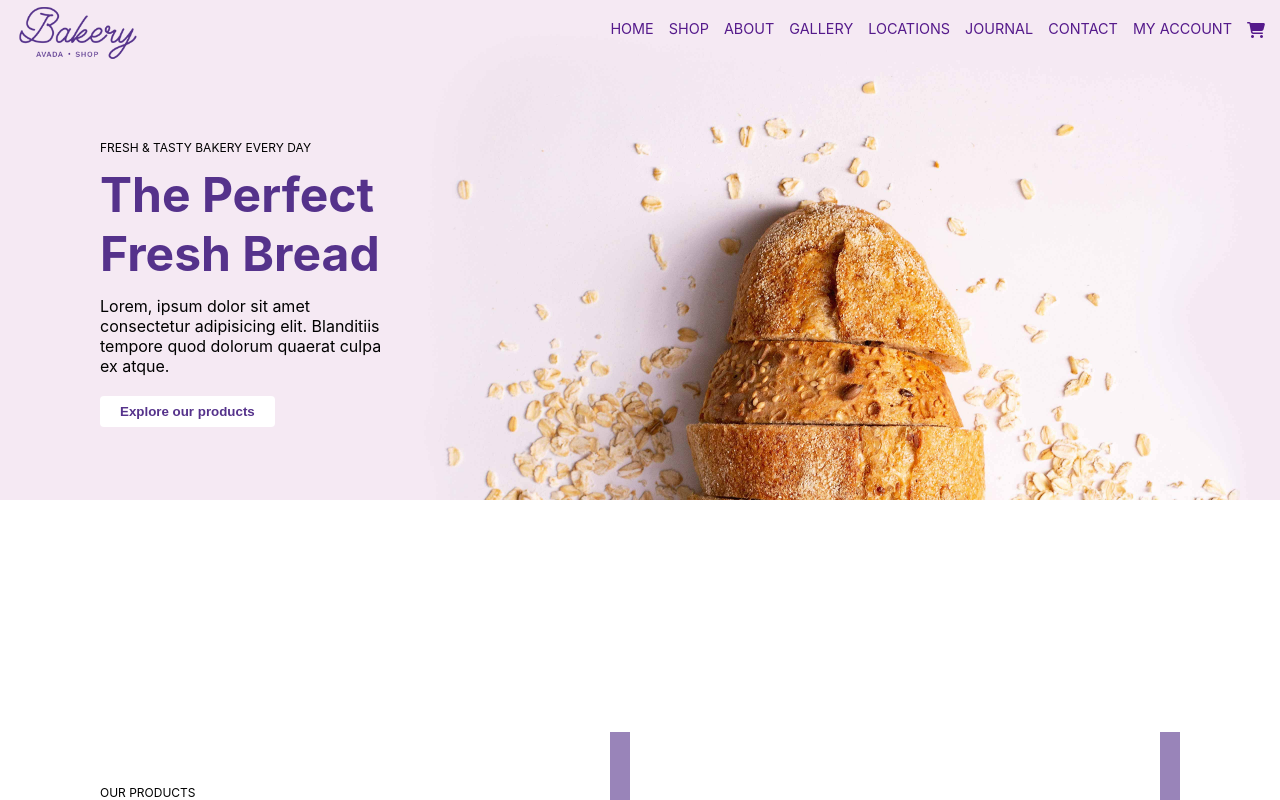
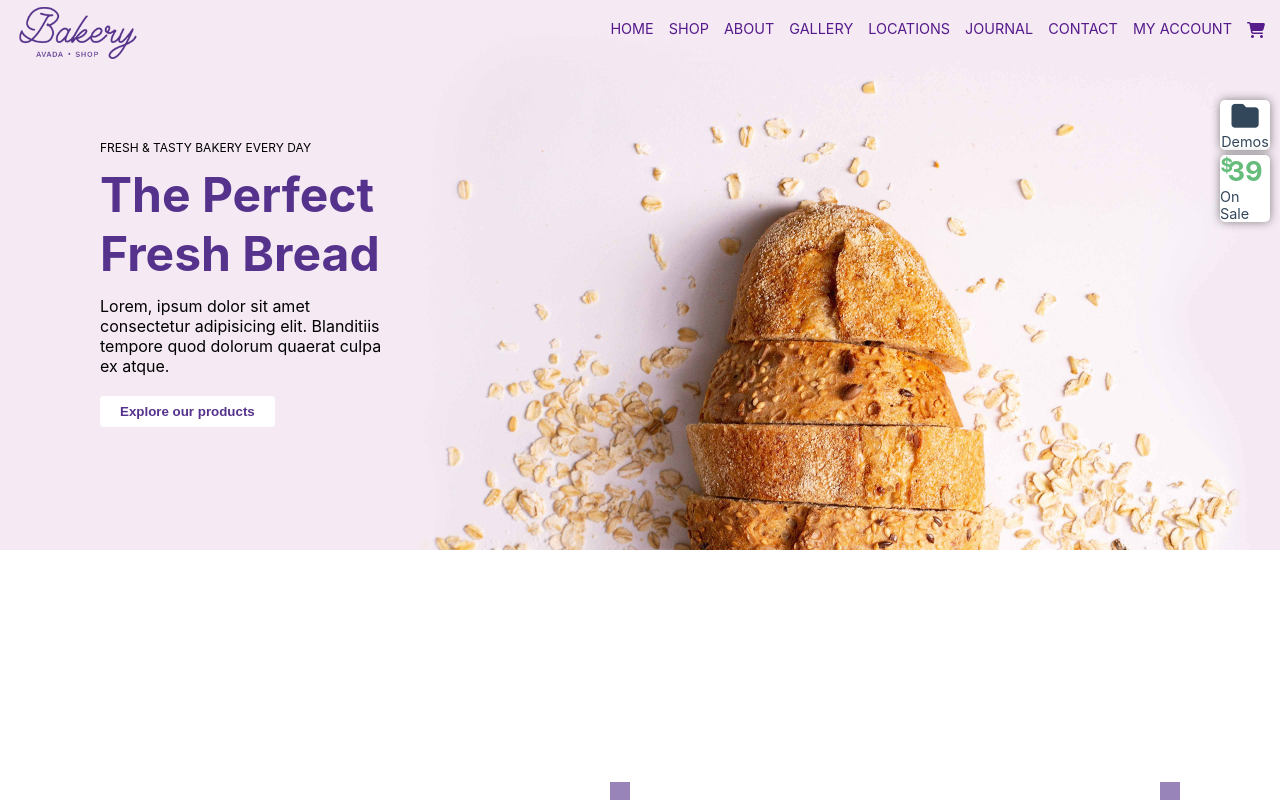
Before and after one commit to giovannitamburini/proj-html-vuejs, a Vue app: page / in a window 1280 px wide. Shown: the top 800 px of the page. Built offline with nearby package versions, Linux system fonts and the light colour scheme.

Commit message:
added fixed cards

```diff
--- a/src/App.vue
+++ b/src/App.vue
@@ -12,6 +12,7 @@ import AppShop from "./components/AppShop.vue";
 // importo la sezione Footer
 import AppFooter from "./components/AppFooter.vue";
 
+import AppFixed from "./components/AppFixed.vue";
 
 export default {
   data() {
@@ -151,6 +152,7 @@ export default {
     AppMain,
     AppShop,
     AppFooter,
+    AppFixed,
   },
 
   created() {
@@ -173,6 +175,11 @@ export default {
   <!-- componente header in cui è inserita la componente Navbar. tramite una prop passiamo alla componente l'array 'menu' presente nei data -->
   <AppHeader :menuHeader="menu"></AppHeader>
 
+  <!-- componente delle due card in posizione fixed in alto a destra -->
+  <div id="fixed">
+    <AppFixed></AppFixed>
+  </div>
+
   <!-- componente Main in cui sono inserite le 6 componenti sezione  -->
   <AppMain></AppMain>
 
@@ -183,4 +190,11 @@ export default {
   <AppFooter :menuFooter="footerMenu"></AppFooter>
 </template>
 
-<style lang="scss" scoped></style>
+<style lang="scss" scoped>
+#fixed {
+  position: fixed;
+  z-index: 1;
+  top: 100px;
+  right: 10px;
+}
+</style>
--- /dev/null
+++ b/src/components/AppFixed.vue
@@ -0,0 +1,74 @@
+<script>
+export default {
+    data() {
+        return {
+            textCardOne: 'demos',
+            textCardTwo: 'on sale',
+        }
+    },
+}
+</script>
+
+<template>
+    <div id="fixed-container">
+        <!-- card 1 -->
+        <div class="fixed-card">
+
+            <div class="fixed-icon"><i class="fa-solid fa-folder"></i></div>
+            <div class="fixed-text">{{ textCardOne }}</div>
+        </div>
+        <!-- card 2 -->
+        <div class="fixed-card">
+
+            <div class="fixed-icon"><span id="dollar">$</span>39</div>
+            <div class="fixed-text">{{ textCardTwo }}</div>
+        </div>
+    </div>
+</template>
+
+<style lang="scss" scoped>
+#fixed-container {
+
+    display: flex;
+    flex-direction: column;
+    gap: 5px;
+
+    .fixed-card {
+        display: flex;
+        flex-flow: column nowrap;
+        justify-content: center;
+        align-items: center;
+        width: 50px;
+        aspect-ratio: 1/1;
+        border-radius: 5px;
+        color: #33475b;
+        background-color: white;
+        box-shadow: 0 0 10px grey;
+
+        &:last-child {
+
+            .fixed-icon {
+                position: relative;
+                font-weight: bold;
+                color: #65bc7b;
+
+                #dollar {
+                    position: absolute;
+                    top: -1px;
+                    left: -7px;
+                    font-size: 0.7em;
+                }
+            }
+        }
+
+        .fixed-icon {
+            font-size: 1.7em;
+        }
+
+        .fixed-text {
+            font-size: 0.9em;
+            text-transform: capitalize;
+        }
+    }
+}
+</style>
--- a/src/components/AppHeader.vue
+++ b/src/components/AppHeader.vue
@@ -47,7 +47,7 @@ $purple: #55328B;
 #header {
     // impostazione della grandezza del header e del relativo background
     width: 100%;
-    min-height: 500px;
+    min-height: 550px;
     background-size: cover;
     background-position-x: right 30px;
 
@@ -57,11 +57,6 @@ $purple: #55328B;
         padding-top: 80px;
         // padding della stessa misura del padding della componente AppMain
         padding-left: 100px;
-
-        // div {
-        //     font-size: 0.75em;
-        //     text-transform: uppercase;
-        // }
 
         h1 {
             padding: 10px 0 13px 0;
--- a/src/components/SectionThree.vue
+++ b/src/components/SectionThree.vue
@@ -64,8 +64,10 @@ export default {
 <style lang="scss" scoped>
 #section-three {
     display: flex;
+    flex-flow: row wrap;
     justify-content: space-between;
     align-items: center;
+    gap: 20px;
 
     #text-section-three {
         width: 25%;
--- a/src/style.scss
+++ b/src/style.scss
@@ -34,7 +34,7 @@ $lightpurple: #F0EDF5;
 $purple: #55328B;
 
 
-// button
+// stile dei button condivisi in tutte le sezioni
 .btn-white,
 .btn-purple {
   padding: 8px 20px;
@@ -64,6 +64,7 @@ $purple: #55328B;
   background-color: $lightpurple;
   color: $purple;
 }
+
 
 // button per scorrere le immagini nella prima e nella terza sezione del main
 .btn-left,
@@ -100,6 +101,8 @@ $purple: #55328B;
   background-color: rgba(0, 0, 0, 0.15);
 }
 
+
+// classi per lo stile dei testi in comune con tutte le componenti
 .small {
   font-size: 0.75em;
   text-transform: uppercase;
```
